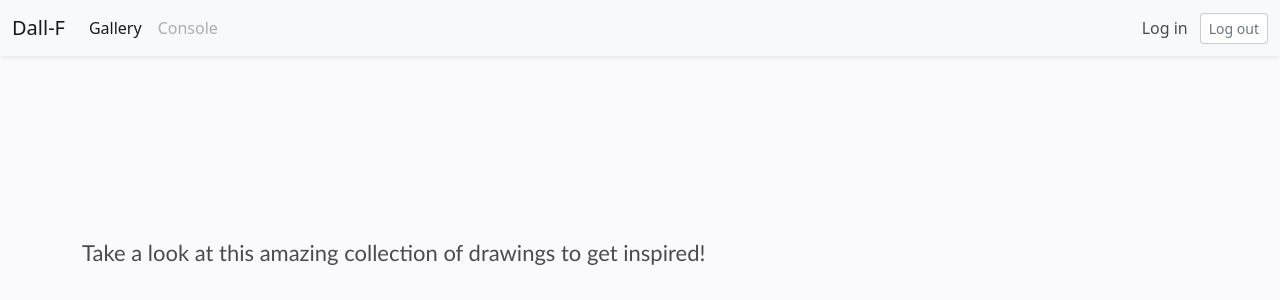
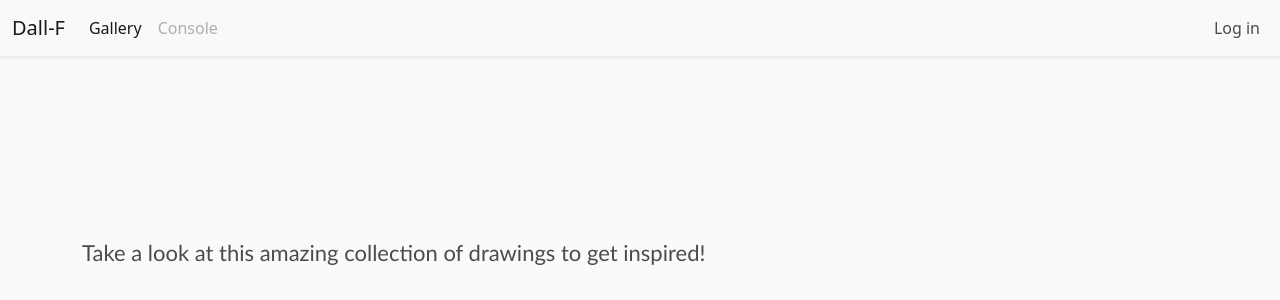
Before and after one commit to xinyew/CMU_courses_17637_project, a Django app: page / in a window 1280 px wide. Shown: the top 300 px of the page. Run offline with Django 4.2, Linux system fonts and the light colour scheme; data that the repository does not hold is empty; parts of the project's set-up code (start-up, migrations or seed data) failed here and were passed over.

Commit message:
Add default Log in message, css

```diff
--- a/webapps/dallf/static/dallf/base.css
+++ b/webapps/dallf/static/dallf/base.css
@@ -4,8 +4,6 @@
 
 #id_username {
     color: rgba(0, 0, 0, 0.7);
-    padding-left: 8px;
-    padding-right: 12px;
     text-decoration: none;
 }
 
--- a/webapps/dallf/templates/dallf/base.html
+++ b/webapps/dallf/templates/dallf/base.html
@@ -25,9 +25,10 @@
         type="button"
         data-bs-toggle="collapse"
         data-bs-target="#navbarSupportedContent">
+        <span class="navbar-toggler-icon"></span>
       </button>
       <div class="collapse navbar-collapse" id="navbarSupportedContent">
-        <ul class="navbar-nav me-auto mb-2 mb-lg-0">
+        <div class="navbar-nav me-auto mb-2 mb-lg-0">
           {% block navigation %}
           <a class="nav-link" href="{% url 'gallery' %}">
             Gallery
@@ -36,14 +37,20 @@
             Console
           </a>
           {% endblock %}
-        </ul>
+        </div>
+        {% if request.user.is_authenticated %}
         <span class="navbar-text">
-          <a href="{% url 'my_profile' %}" id="id_username">{{request.user.get_full_name|default:'Log in'}}</a>
+          <a href="{% url 'my_profile' %}" class="px-2" id="id_username">{{request.user.get_full_name}}</a>
         </span>
-        <form action="{% url 'logout' %}" method="post">
+        <form action="{% url 'logout' %}" method="post" class="px-2">
           <button class="btn btn-sm btn-outline-secondary" type="submit">Log out</button>
           {% csrf_token %}
         </form>
+        {% else %}
+        <span class="navbar-text px-2">
+          <a href="{% url 'my_profile' %}" id="id_username">Log in</a>
+        </span>
+        {% endif %}
       </div>
     </div>
   </nav>
```
